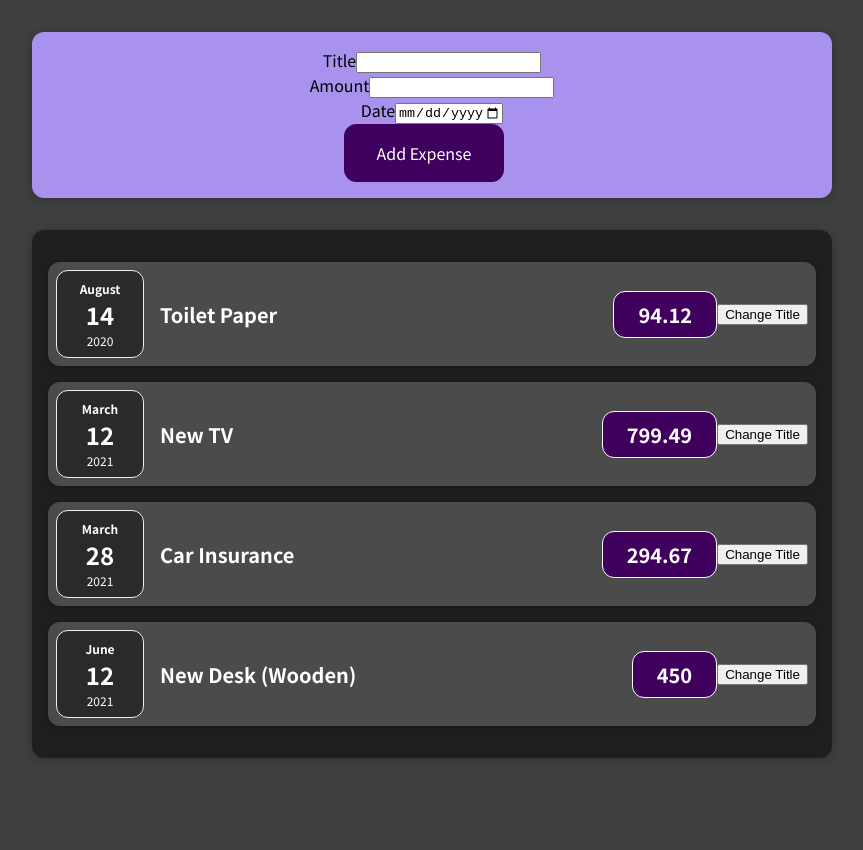
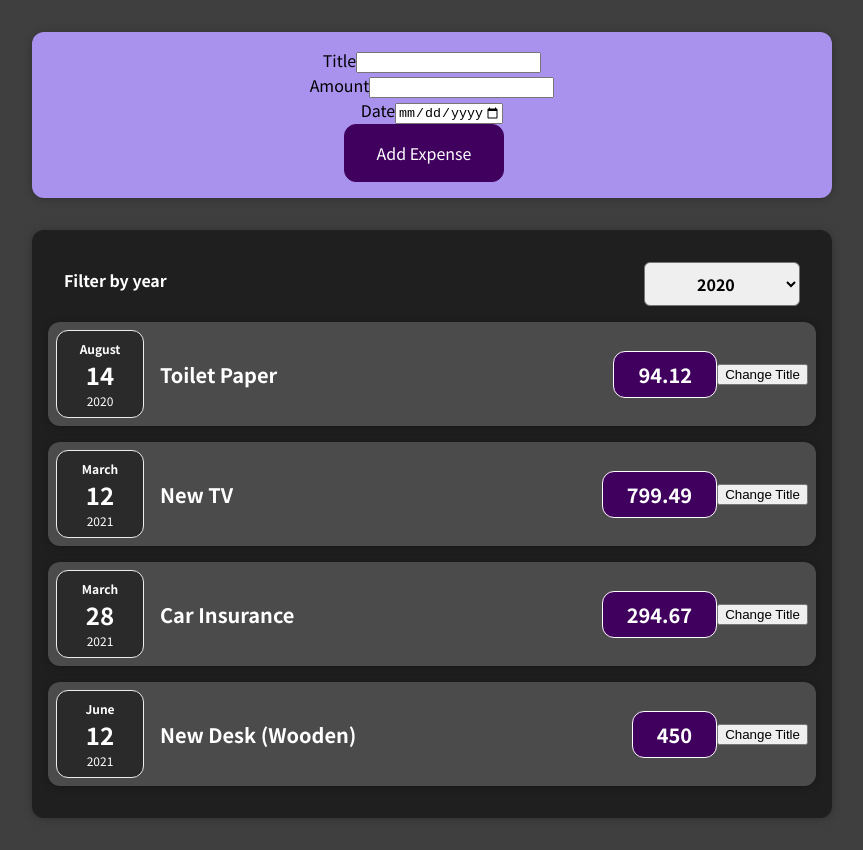
Before and after one commit to broverlord93/expense-react-app, a React (Create React App) app: page / in a window 1280 px wide. Shown: the whole page, without its empty margins (208-1071 px from the left). Before the commit the page ends 800 px from the top, so only its background shows below. Built offline with nearby package versions, Linux system fonts and the light colour scheme.

Commit message:
Created ExpenseFilter component to filter Expenses

```diff
--- a/src/components/Expenses/Expenses.js
+++ b/src/components/Expenses/Expenses.js
@@ -1,5 +1,7 @@
+import React, {useState} from "react";
 import Card from "../UI/Card";
 import ExpenseItem from "./ExpenseItem";
+import ExpensesFilter from "./ExpensesFilter";
 
 import "./Expenses.css";
 
@@ -7,12 +9,19 @@ const Expenses = (props) => {
 
     const classes = 'expenses ' + props.className;
 
+    const [filteredYear, setFilteredYear] = useState('2020');
+
+    const filterChangeHandler = (year) => {
+        setFilteredYear(year)
+    };
+
     const expenseItems = props.expenses.map((expenseItem) =>
         <ExpenseItem expense={expenseItem}/>
     );
 
     return (
         <Card className={classes}>
+            <ExpensesFilter selected={filteredYear} onFilterByYear={filterChangeHandler}/>
             {expenseItems}
         </Card>
     );
--- /dev/null
+++ b/src/components/Expenses/ExpensesFilter.css
@@ -0,0 +1,24 @@
+.expenses-filter {
+    color: white;
+    padding: 0 1rem;
+}
+
+.expenses-filter__control {
+    display: flex;
+    width: 100%;
+    align-items: center;
+    justify-content: space-between;
+    margin: 1rem 0;
+}
+
+.expenses-filter label {
+    font-weight: bold;
+    margin-bottom: 0.5rem;
+}
+
+.expenses-filter select {
+    font: inherit;
+    padding: 0.5rem 3rem;
+    font-weight: bold;
+    border-radius: 6px;
+}
--- /dev/null
+++ b/src/components/Expenses/ExpensesFilter.js
@@ -0,0 +1,26 @@
+import React from 'react';
+
+import './ExpensesFilter.css';
+
+const ExpensesFilter = (props) => {
+
+    const onChangeYearHandler = (event) => {
+        props.onFilterByYear(event.target.value);
+    };
+
+    return (
+        <div className='expenses-filter'>
+            <div className='expenses-filter__control'>
+                <label>Filter by year</label>
+                <select value={props.selected} onChange={onChangeYearHandler}>
+                    <option value='2022'>2022</option>
+                    <option value='2021'>2021</option>
+                    <option value='2020'>2020</option>
+                    <option value='2019'>2019</option>
+                </select>
+            </div>
+        </div>
+    );
+};
+
+export default ExpensesFilter;
```
